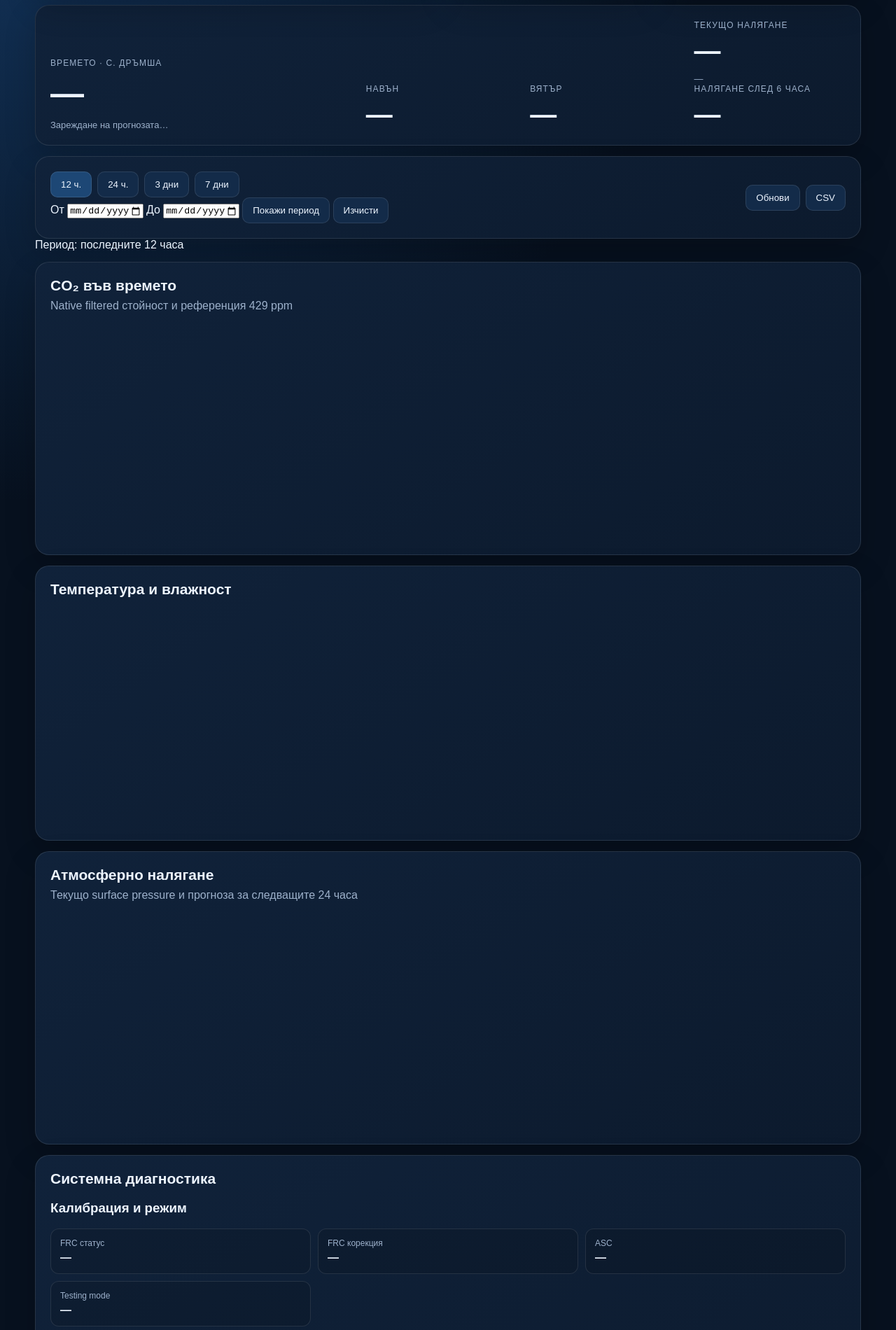
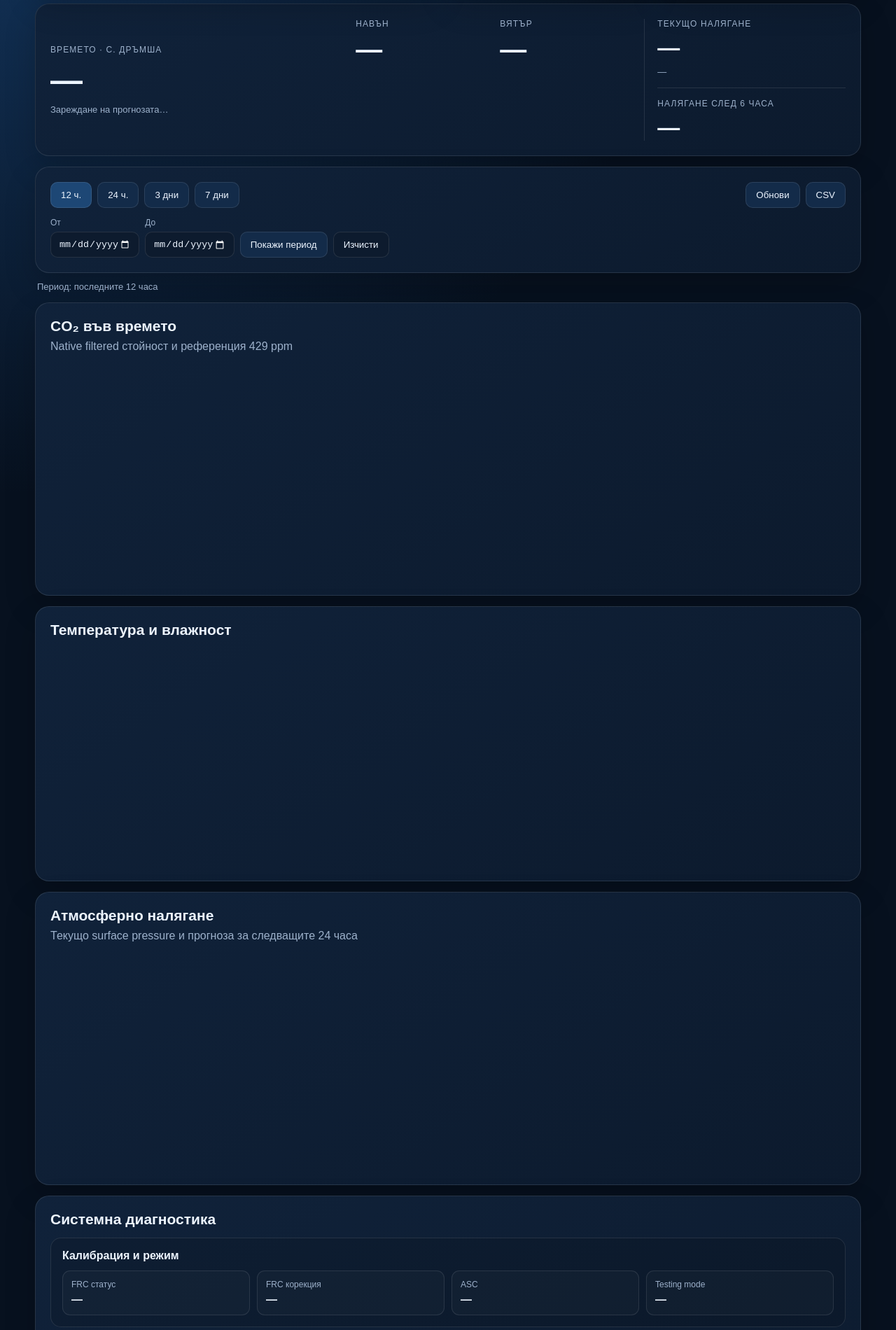
Before and after one commit to ivprokopov/Co2-monitor, a plain HTML site: page index.html in a window 1280 px wide. Shown: the part 340-2240 px from the top of the page at 70% size. Drawn offline with nearby package versions, Linux system fonts and the light colour scheme; no server answers.

Commit message:
Refactor CSS styles for improved layout and readability

```diff
--- a/style.css
+++ b/style.css
@@ -7,8 +7,12 @@ body{margin:0;min-height:100vh;color:var(--text);font-family:Arial,Helvetica,san
 background:radial-gradient(circle at top left,#153b67 0,transparent 35%),var(--bg)}
 .wrap{width:min(1180px,calc(100% - 30px));margin:auto;padding:32px 0 48px}
 header{display:flex;justify-content:space-between;gap:18px;align-items:flex-start;margin-bottom:22px}
-h1{margin:0;font-size:clamp(30px,4vw,46px)}h2{margin:0 0 8px;font-size:21px}
-.sub,.meta{color:var(--muted)}.sub{margin:7px 0 0}.meta{font-size:13px;margin-top:10px}
+h1{margin:0;font-size:clamp(30px,4vw,46px)}
+h2{margin:0 0 8px;font-size:21px}
+h3{margin:0 0 12px;font-size:16px;color:var(--text)}
+.sub,.meta{color:var(--muted)}
+.sub{margin:7px 0 0}
+.meta{font-size:13px;margin-top:8px}
 .status{padding:10px 14px;border:1px solid var(--line);border-radius:999px;background:#0d1b2e;white-space:nowrap}
 .dot{display:inline-block;width:10px;height:10px;border-radius:50%;background:var(--bad);margin-right:8px}
 .dot.on{background:var(--good);box-shadow:0 0 14px var(--good)}
@@ -17,29 +21,48 @@ h1{margin:0;font-size:clamp(30px,4vw,46px)}h2{margin:0 0 8px;font-size:21px}
 background:linear-gradient(145deg,var(--panel),var(--panel2));box-shadow:0 18px 45px rgba(0,0,0,.2)}
 .label{font-size:12px;color:var(--muted);letter-spacing:.09em;text-transform:uppercase}
 .value{margin-top:8px;font-size:clamp(45px,7vw,72px);font-weight:800}
-.value.small{font-size:clamp(30px,4vw,46px)}.unit{font-size:.4em;color:var(--muted)}
-.state{margin-top:8px;font-weight:700}.state.neutral{font-size:14px;color:var(--muted)}
-.status-line{margin-top:14px;font-size:20px;font-weight:750}
+.value.small{font-size:clamp(30px,4vw,46px)}
+.unit{font-size:.4em;color:var(--muted)}
+.state{margin-top:8px;font-weight:700}
 .weather-card,.controls,.chart-card,.compact-diagnostics{margin-top:15px}
-.weather-top{display:grid;grid-template-columns:2fr 1fr 1fr 1fr;gap:18px;align-items:end}
-.weather-condition{font-size:clamp(27px,4vw,48px);font-weight:800;margin-top:9px}
+.weather-top{display:grid;grid-template-columns:1.8fr .8fr .8fr 1.25fr;gap:22px;align-items:stretch}
+.weather-main{align-self:center}
+.weather-condition{font-size:clamp(27px,4vw,46px);font-weight:800;margin-top:9px}
 .weather-value{font-size:clamp(25px,3vw,38px);font-weight:800;margin-top:9px}
-.controls{display:flex;justify-content:space-between;gap:14px;align-items:center}
-.periods,.actions{display:flex;gap:8px;flex-wrap:wrap}
+.pressure-stack{display:flex;flex-direction:column;justify-content:center;padding-left:18px;border-left:1px solid var(--line)}
+.pressure-value{font-size:clamp(24px,2.5vw,34px)}
+.pressure-divider{height:1px;background:var(--line);margin:15px 0}
+.controls{display:flex;justify-content:space-between;gap:18px;align-items:flex-start}
+.controls-left{display:flex;flex-direction:column;gap:14px}
+.periods,.actions,.calendar-filter{display:flex;gap:8px;flex-wrap:wrap;align-items:end}
+.calendar-filter label{display:flex;flex-direction:column;gap:6px;color:var(--muted);font-size:12px}
+input[type="date"]{border:1px solid var(--line);background:#0d1b2e;color:var(--text);border-radius:10px;padding:9px 11px;color-scheme:dark}
 button{border:1px solid var(--line);background:#132b49;color:var(--text);border-radius:10px;padding:10px 14px;cursor:pointer}
 button:hover,button.active{background:#1d4775}
+button.secondary{background:#0d1b2e}
+.range-summary{margin:12px 3px 0;color:var(--muted);font-size:13px}
 .chart-box{height:310px;margin-top:15px}
 canvas{width:100%!important;height:100%!important}
-.diag-grid{display:grid;grid-template-columns:repeat(3,1fr);gap:10px;margin-top:14px}
-.diag-grid>div{padding:13px;border:1px solid var(--line);border-radius:12px;background:rgba(0,0,0,.12)}
-.diag-grid span{display:block;color:var(--muted);font-size:12px;margin-bottom:5px}
+.diagnostic-groups{display:grid;grid-template-columns:1fr;gap:16px;margin-top:14px}
+.diagnostic-group{padding:16px;border:1px solid var(--line);border-radius:15px;background:rgba(0,0,0,.12)}
+.diag-grid{display:grid;grid-template-columns:repeat(4,1fr);gap:10px}
+.diag-grid>div{padding:12px;border:1px solid var(--line);border-radius:11px;background:rgba(255,255,255,.025);min-width:0}
+.diag-grid span{display:block;color:var(--muted);font-size:12px;margin-bottom:6px}
+.diag-grid strong{display:block;overflow-wrap:anywhere}
 .error{color:var(--bad);margin-top:12px}
-@media(max-width:820px){
+@media(max-width:900px){
+  .weather-top{grid-template-columns:1fr 1fr}
+  .pressure-stack{border-left:0;padding-left:0}
+  .diag-grid{grid-template-columns:1fr 1fr}
+}
+@media(max-width:760px){
   .grid{grid-template-columns:1fr 1fr}.hero{grid-column:1/-1}
-  .weather-top{grid-template-columns:1fr 1fr}.diag-grid{grid-template-columns:1fr 1fr}
+  .controls{flex-direction:column}.actions{align-self:stretch}
 }
 @media(max-width:560px){
   .wrap{width:min(100% - 18px,1180px);padding-top:18px}
   header{flex-direction:column}.grid,.weather-top,.diag-grid{grid-template-columns:1fr}
-  .controls{align-items:stretch;flex-direction:column}
+  .calendar-filter{align-items:stretch}
+  .calendar-filter label{width:100%}
+  input[type="date"]{width:100%}
 }
```
